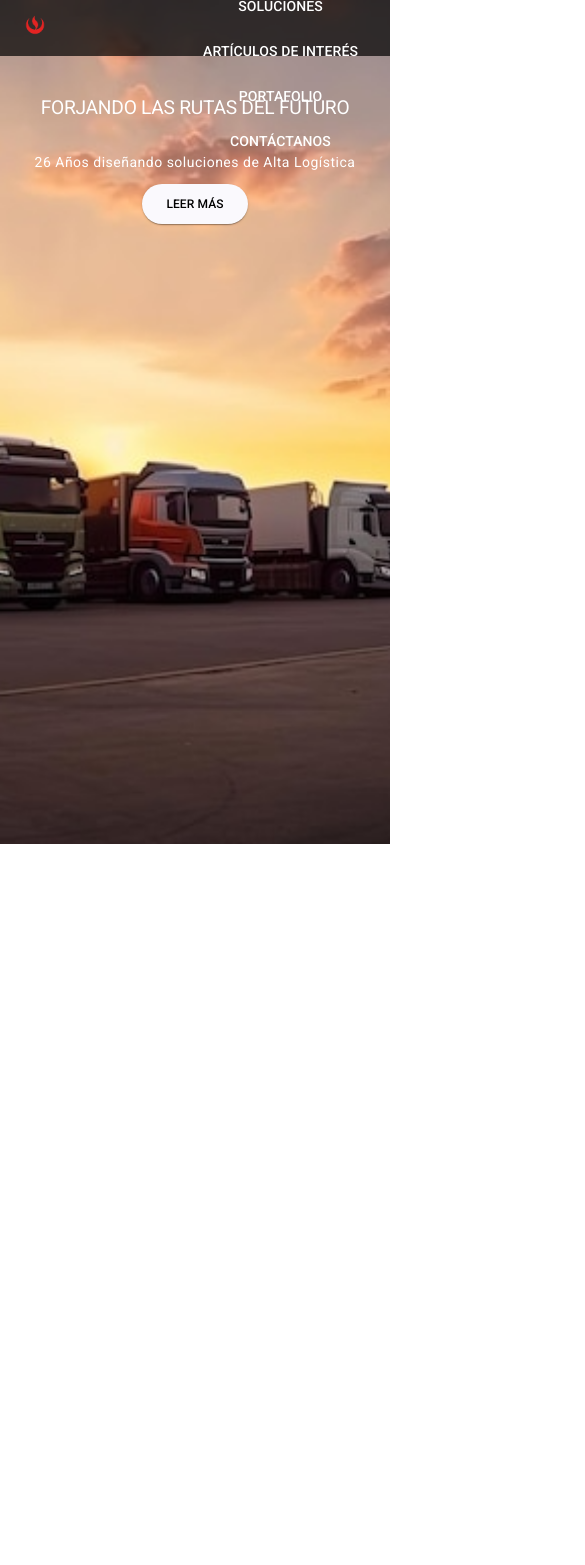
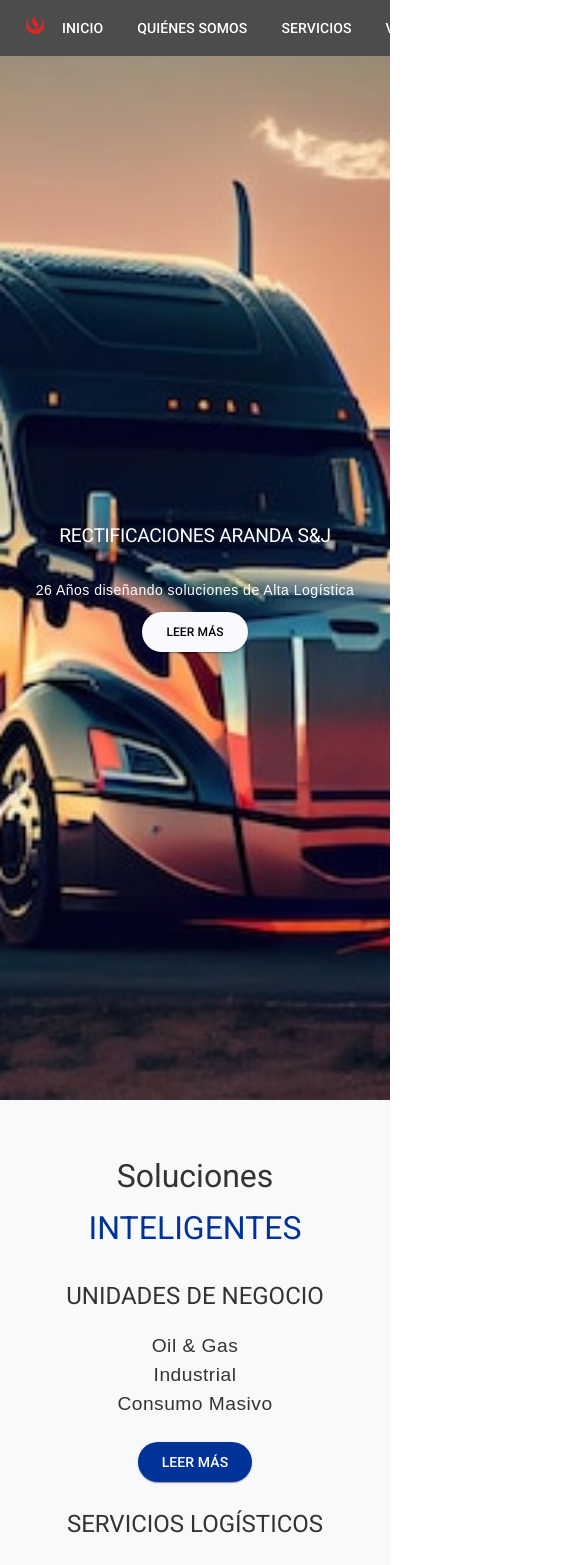
Before and after one commit to LandingPageRectificacionesArandaEIRL/LandingPageRectificacionesArandaEIRL, an Angular app: page / in a window 390 px wide. Shown: the top 1565 px of the page, 585 px wide, since content can reach past the window. Before the commit the page ends 844 px from the top, so only its background shows below. Built offline with nearby package versions, Linux system fonts and the light colour scheme.

Commit message:
feat: add Landing

```diff
--- a/src/app/landing/landing.component.css
+++ b/src/app/landing/landing.component.css
@@ -33,9 +33,16 @@
 
 .header-content {
   text-align: center;
-  padding: 20px;
+  padding: 100px 20px;
   z-index: 10;
   position: relative;
+  background: url('../../assets/landing.png') no-repeat center center;
+  background-size: cover;
+  height: 100vh; /* Make the header content take the full viewport height */
+  display: flex;
+  flex-direction: column;
+  justify-content: center;
+  align-items: center;
 }
 
 .header-content h1 {
@@ -47,46 +54,151 @@
 }
 
 .header-content button {
-  color: black; /* Ensure button text is white */
+  color: black; /* Ensure button text is black */
 }
 
-.background {
-  position: absolute;
-  top: 0;
-  left: 0;
-  width: 100%;
-  height: 100%;
-  z-index: 0;
-  overflow: hidden;
+.soluciones-inteligentes {
+  padding: 50px 20px;
+  background-color: #f8f9fa;
+  color: #333;
+  text-align: center;
 }
 
-.background-img {
+.soluciones-inteligentes h2 {
+  font-size: 2em;
+  margin-bottom: 20px;
+}
+
+.soluciones-inteligentes h2 span {
+  color: #003399; /* Adjust color as needed */
+}
+
+.soluciones-inteligentes .content {
+  display: flex;
+  justify-content: space-around;
+  flex-wrap: wrap;
+}
+
+.soluciones-inteligentes .unidad-negocio, .soluciones-inteligentes .servicios-logisticos {
+  width: 45%;
+  margin-bottom: 20px;
+}
+
+.soluciones-inteligentes h3 {
+  font-size: 1.5em;
+  margin-bottom: 10px;
+}
+
+.soluciones-inteligentes ul {
+  list-style: none;
+  padding: 0;
+}
+
+.soluciones-inteligentes li {
+  font-size: 1.2em;
+  margin-bottom: 5px;
+}
+
+.soluciones-inteligentes button {
+  margin-top: 10px;
+  background-color: #003399; /* Adjust color as needed */
+  color: white;
+}
+
+/* Styles for Atención al Cliente */
+.atencion-cliente {
+  padding: 50px 20px;
+  background-color: #fff;
+  color: #333;
+  max-width: 1200px;
+  margin: 0 auto;
+  box-shadow: 0 0 10px rgba(0, 0, 0, 0.1);
+}
+
+.atencion-cliente h2 {
+  text-align: center;
+  margin-bottom: 10px;
+}
+
+.atencion-cliente p {
+  text-align: center;
+  margin-bottom: 30px;
+}
+
+.contacto-consulta {
+  display: flex;
+  justify-content: space-around;
+  flex-wrap: wrap;
+  gap: 20px;
+}
+
+.contactos, .mapa {
+  flex: 1;
+  min-width: 300px;
+}
+
+.contactos h3, .mapa h3 {
+  text-align: center;
+  margin-bottom: 20px;
+}
+
+.contacto-item {
+  display: flex;
+  align-items: center;
+  margin-bottom: 15px;
+}
+
+.contacto-item i {
+  font-size: 24px;
+  margin-right: 10px;
+}
+
+.contacto-item h4 {
+  margin: 0;
+  font-size: 16px;
+}
+
+contacto-item p {
+  margin: 0;
+  font-size: 14px;
+  color: #555;
+}
+
+.mapa iframe {
   width: 100%;
-  height: 100%;
-  object-fit: cover;
-  position: absolute;
-  top: 0;
-  left: 0;
+  height: 450px;
+  border: 0;
+}
+
+.horario-atencion {
+  text-align: center;
+  margin-top: 30px;
+}
+
+.horario-atencion h3 {
+  margin-bottom: 10px;
+}
+
+.horario-atencion p {
+  margin: 5px 0;
+}
+
+/* Styles for Footer */
+footer {
+  background-color: #003399; /* Adjust background color as needed */
+  color: white;
+  text-align: center;
+  padding: 20px 0;
+}
+
+footer p {
+  margin: 0;
 }
 
 /* Responsive styles */
 @media (max-width: 768px) {
-  .nav-links {
-    flex-direction: column;
-    align-items: center;
-    gap: 5px;
-  }
-
-  .header-content h1 {
-    font-size: 1.5em;
-  }
-
-  .header-content p {
-    font-size: 1em;
-  }
-
-  .header-content button {
-    font-size: 0.875em;
+  .soluciones-inteligentes .unidad-negocio, .soluciones-inteligentes .servicios-logisticos {
+    width: 100%;
   }
 }
 
--- a/src/app/landing/landing.component.html
+++ b/src/app/landing/landing.component.html
@@ -1,22 +1,109 @@
+<body>
 <mat-toolbar color="primary">
   <div class="logo">
     <img src="./assets/logo.png" alt="SCE Logo" class="logo-img">
   </div>
   <span class="spacer"></span>
   <nav class="nav-links">
-    <a mat-button routerLink="/">HOME</a>
+    <a mat-button routerLink="/">INICIO</a>
     <a mat-button routerLink="/quienes-somos">QUIÉNES SOMOS</a>
-    <a mat-button routerLink="/soluciones">SOLUCIONES</a>
-    <a mat-button routerLink="/articulos">ARTÍCULOS DE INTERÉS</a>
-    <a mat-button routerLink="/portafolio">PORTAFOLIO</a>
+    <a mat-button routerLink="/soluciones">SERVICIOS</a>
+    <a mat-button routerLink="/articulos">VENTAS</a>
+    <a mat-button routerLink="/portafolio">NOVEDADES</a>
     <a mat-button routerLink="/contacto">CONTÁCTANOS</a>
   </nav>
 </mat-toolbar>
 <div class="header-content">
-  <h1>FORJANDO LAS RUTAS DEL FUTURO</h1>
+  <h1>RECTIFICACIONES ARANDA S&J</h1>
   <p>26 Años diseñando soluciones de Alta Logística</p>
   <button mat-raised-button color="accent">LEER MÁS</button>
 </div>
-<div class="background">
-  <img src="./assets/landing.png" alt="Background" class="background-img">
+<div class="soluciones-inteligentes">
+  <h2>Soluciones <span>INTELIGENTES</span></h2>
+  <div class="content">
+    <div class="unidad-negocio">
+      <h3>UNIDADES DE NEGOCIO</h3>
+      <ul>
+        <li>Oil & Gas</li>
+        <li>Industrial</li>
+        <li>Consumo Masivo</li>
+      </ul>
+      <button mat-raised-button color="accent">LEER MÁS</button>
+    </div>
+    <div class="servicios-logisticos">
+      <h3>SERVICIOS LOGÍSTICOS</h3>
+      <ul>
+        <li>Transporte</li>
+        <li>Distribución</li>
+        <li>Almacenaje</li>
+        <li>Agenciamiento Aduanero</li>
+      </ul>
+      <button mat-raised-button color="accent">LEER MÁS</button>
+    </div>
+  </div>
 </div>
+
+<!-- Sección de Atención al Cliente -->
+<section class="atencion-cliente">
+  <h2>ATENCIÓN AL CLIENTE</h2>
+  <p>Llame ahora, que un representante de nuestra empresa lo atenderá en el acto. Caso contrario deje un mensaje, que del mismo modo nos comunicaremos con Ud.</p>
+  <div class="contacto-consulta">
+    <div class="contactos">
+      <h3>CONTACTOS</h3>
+      <div class="contacto-item">
+        <i class="fas fa-whatsapp"></i>
+        <div>
+          <h4>AREA COMERCIAL</h4>
+          <p>988 160 405</p>
+        </div>
+      </div>
+      <div class="contacto-item">
+        <i class="fas fa-envelope"></i>
+        <div>
+          <h4>AREA COMERCIAL</h4>
+        </div>
+      </div>
+      <div class="contacto-item">
+        <i class="fas fa-whatsapp"></i>
+        <div>
+          <h4>SERVICIOS</h4>
+          <p>924 969 756</p>
+        </div>
+      </div>
+      <div class="contacto-item">
+        <i class="fas fa-envelope"></i>
+        <div>
+          <h4>SERVICIOS</h4>
+        </div>
+      </div>
+      <div class="contacto-item">
+        <i class="fas fa-phone"></i>
+        <div>
+          <h4>OFICINA ADMINISTRATIVA</h4>
+          <p>017507214</p>
+        </div>
+      </div>
+      <div class="contacto-item">
+        <i class="fas fa-globe"></i>
+        <div>
+          <h4>WEB</h4>
+          <p>www.sgequipos.com</p>
+        </div>
+      </div>
+    </div>
+    <div class="mapa">
+      <h3>NUESTRA UBICACIÓN</h3>
+      <iframe src="https://www.google.com/maps/embed?pb=!1m18!1m12!1m3!1d52527.342876961855!2d-77.07825269653907!3d-11.896862756872558!2m3!1f0!2f0!3f0!3m2!1i1024!2i768!4f13.1!3m3!1m2!1s0x9105d1f269d1022b%3A0xe808a21b096d2181!2sRECTIFICACIONES%20ARANDA%20S%26J%20SAC!5e0!3m2!1ses-419!2spe!4v1721844048375!5m2!1ses-419!2spe" width="600" height="450" style="border:0;" allowfullscreen="" loading="lazy" referrerpolicy="no-referrer-when-downgrade"></iframe>
+    </div>
+  </div>
+  <div class="horario-atencion">
+    <h3>HORARIO DE ATENCIÓN</h3>
+    <p>Lunes a Viernes: de 08:00 hrs. a 17:00 hrs.</p>
+    <p>Sábados: de 08:00 hrs. a 13:00 hrs.</p>
+  </div>
+</section>
+<!-- Footer -->
+<footer>
+  <p>&copy; 2024 RECTIFICACIONES ARANDA S&J. Todos los derechos reservados.</p>
+</footer>
+</body>
```
Also changed, not shown: src/assets/landing.png.
